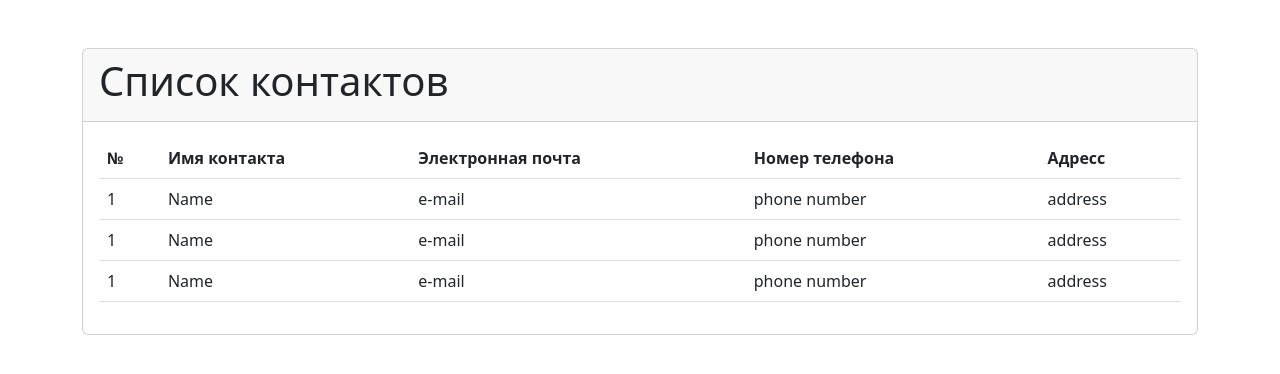
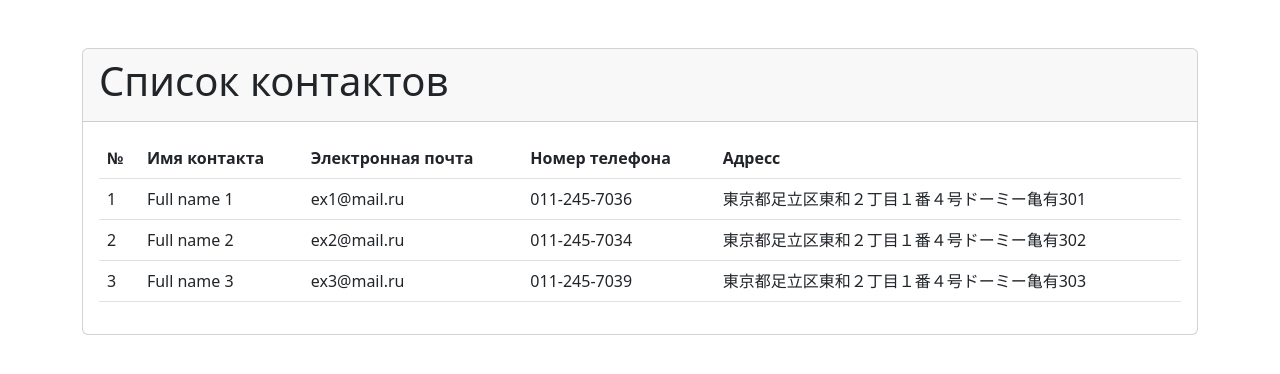
Before and after one commit to EgorS94/web-api, a React (Create React App) app in the folder client/: page / in a window 1280 px wide. Shown: the top 374 px of the page. Built offline with nearby package versions, Linux system fonts and the light colour scheme.

Commit message:
Передача данных через свойства

```diff
--- a/client/src/App.js
+++ b/client/src/App.js
@@ -1,4 +1,10 @@
 import TableContact from "./layout/TableContact/TableContact";
+
+const contacts = [
+  { id: 1, name: `Full name 1`, email: `ex1@mail.ru`, phone: `011-245-7036`, address: `東京都足立区東和２丁目１番４号ドーミー亀有301` },
+  { id: 2, name: `Full name 2`, email: `ex2@mail.ru`, phone: `011-245-7034`, address: `東京都足立区東和２丁目１番４号ドーミー亀有302` },
+  { id: 3, name: `Full name 3`, email: `ex3@mail.ru`, phone: `011-245-7039`, address: `東京都足立区東和２丁目１番４号ドーミー亀有303` }
+];
 
 const App = () => {
   return (
@@ -8,7 +14,7 @@ const App = () => {
           <h1>Список контактов</h1>
         </div>
         <div className="card-body">
-          <TableContact />
+          <TableContact contacts={contacts} />
         </div>
       </div>
     </div>
--- a/client/src/layout/TableContact/Components/RowTableContact.jsx
+++ b/client/src/layout/TableContact/Components/RowTableContact.jsx
@@ -1,13 +1,13 @@
 import React from "react";
 
-const RowTableContact = () => {
+const RowTableContact = (props) => {
     return (
         <tr>
-            <td>1</td>
-            <td>Name</td>
-            <td>e-mail</td>
-            <td>phone number</td>
-            <td>address</td>
+            <td>{props.id}</td>
+            <td>{props.name}</td>
+            <td>{props.email}</td>
+            <td>{props.phone}</td>
+            <td>{props.address}</td>
         </tr>
     )
 }
--- a/client/src/layout/TableContact/TableContact.jsx
+++ b/client/src/layout/TableContact/TableContact.jsx
@@ -1,7 +1,7 @@
 import React from "react";
 import RowTableContact from "./Components/RowTableContact";
 
-const TableContact = () => {
+const TableContact = (props) => {
     return (
         <table className="table table-hover">
             <thead>
@@ -24,9 +24,18 @@ const TableContact = () => {
                 </tr>
             </thead>
             <tbody>
-                <RowTableContact />
-                <RowTableContact />
-                <RowTableContact />
+                {
+                    props.contacts.map(
+                        contact =>
+                        (<RowTableContact
+                            id={contact.id}
+                            name={contact.name}
+                            email={contact.email}
+                            phone={contact.phone}
+                            address={contact.address}
+                        />)
+                    )
+                }
             </tbody>
         </table>
     )
```
